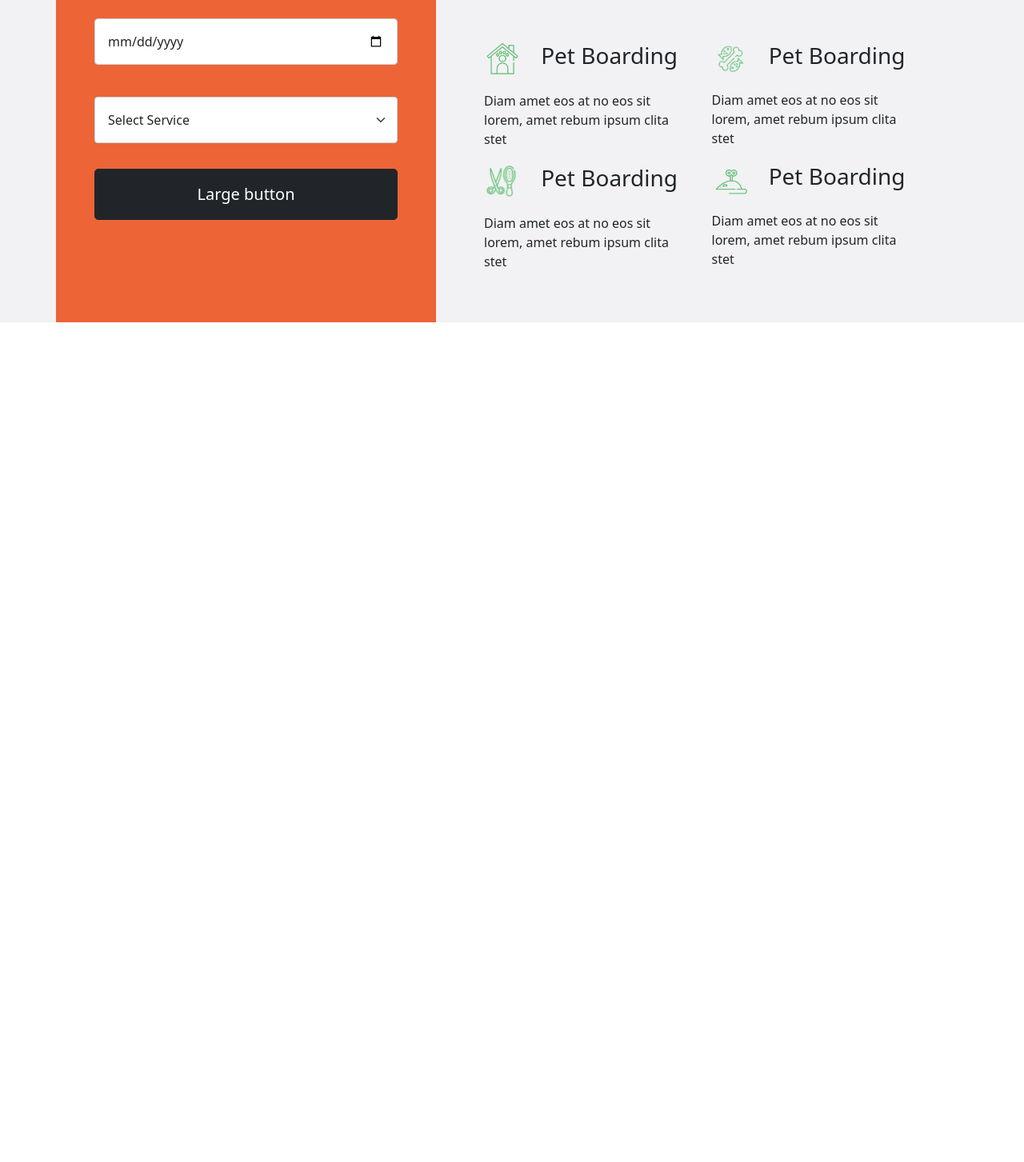
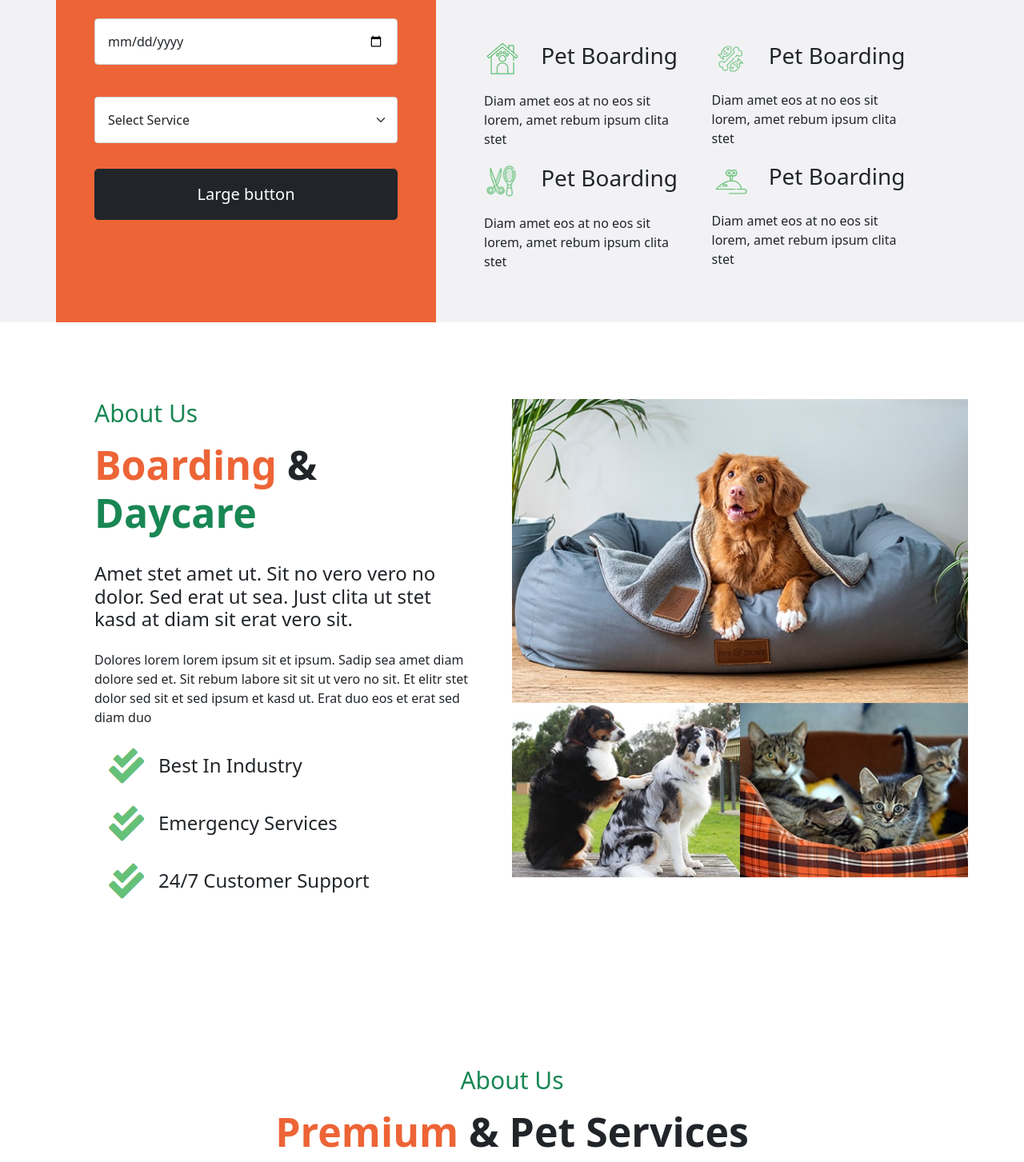
Before and after one commit to Abdullah-Al-Akash/pet-lover, a plain HTML site: page index.html in a window 1280 px wide. Shown: the part 1075-2528 px from the top of the page at 80% size. Before the commit the page ends 1478 px from the top, so only its background shows below. Drawn offline with nearby package versions, Linux system fonts and the light colour scheme.

Commit message:
About Part Complete

```diff
--- a/index.html
+++ b/index.html
@@ -256,6 +256,57 @@
         <!-- =========================================================
                 =====================About Part==========================
                 ============================================================== -->
+        <section class="about-part container pt-5 pb-5 mb-5">
+                <div class="row">
+                        <div class="col-lg-6 p-5">
+                                <h2 class="booking-title text-success">About Us</h2>
+                                <h1 class="booking-text pt-2"> <span class="orange">Boarding</span> & <span
+                                                class="text-success">Daycare</span></h1>
+                                <h4 class="pt-4">
+                                        Amet stet amet ut. Sit no vero vero no dolor. Sed erat ut sea. Just clita ut
+                                        stet kasd at diam sit erat vero sit.
+                                </h4>
+                                <p class="pt-3">
+                                        Dolores lorem lorem ipsum sit et ipsum. Sadip sea amet diam dolore sed et. Sit
+                                        rebum labore sit sit ut vero no sit. Et elitr stet dolor sed sit et sed ipsum et
+                                        kasd ut. Erat duo eos et erat sed diam duo
+                                </p>
+                                <div class="d-flex align-items-center">
+                                        <img class="img-fluid" src="img/icon/5.png" alt="">
+                                        <h4>Best In Industry</h4>
+                                </div>
+                                <div class="d-flex align-items-center">
+                                        <img class="img-fluid" src="img/icon/5.png" alt="">
+                                        <h4>Emergency Services</h4>
+                                </div>
+                                <div class="d-flex align-items-center">
+                                        <img class="img-fluid" src="img/icon/5.png" alt="">
+                                        <h4>24/7 Customer Support</h4>
+                                </div>
+                        </div>
+                        <div class="col-lg-6 pt-5">
+                                <div class="row"><img class="m-0 p-0 img-fluid" src="img/about-1.jpg" alt=""></div>
+                                <div class="row">
+                                        <img class="col-lg-6 col-md-6 m-0 col-sm-6 col-6 p-0 img-fluid"
+                                                src="img/about-2.jpg" alt="">
+                                        <img class="col-lg-6 col-md-6 col-sm-6 col-6 m-0 p-0 img-fluid"
+                                                src="img/about-3.jpg" alt="">
+
+                                </div>
+                        </div>
+                </div>
+        </section>
+
+        <!-- =========================================================
+                =====================Services Part==========================
+                ============================================================== -->
+
+        <section class="container pt-5">
+                <div class="text-center">
+                        <h2 class="booking-title text-success">About Us</h2>
+                        <h1 class="booking-text pt-2"> <span class="orange">Premium </span> & <span>Pet Services</span>
+                </div>
+        </section>
 
         <!-- Bootstrap Js -->
         <script src="https://cdn.jsdelivr.net/npm/bootstrap@5.0.2/dist/js/bootstrap.bundle.min.js"
```
Also changed, not shown: img/icon/5.png (added), img/services-icon/1.png (added), img/services-icon/2.png (added), img/services-icon/3.png (added), img/services-icon/4.png (added), img/services-icon/5.png (added), img/services-icon/6.png (added).
